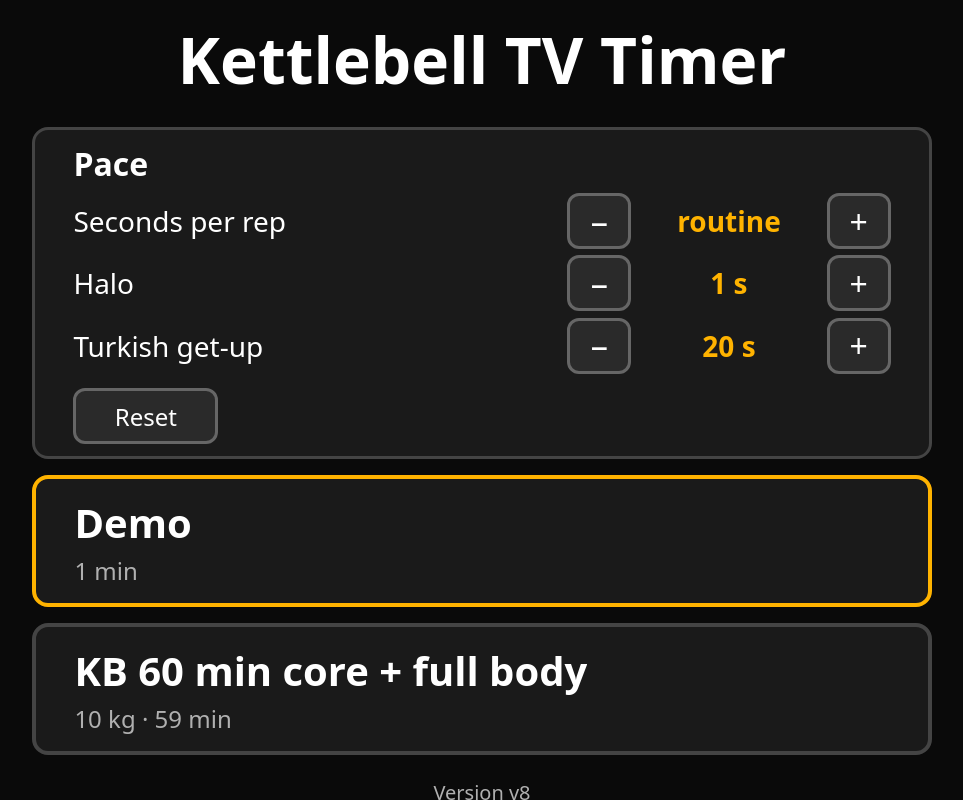
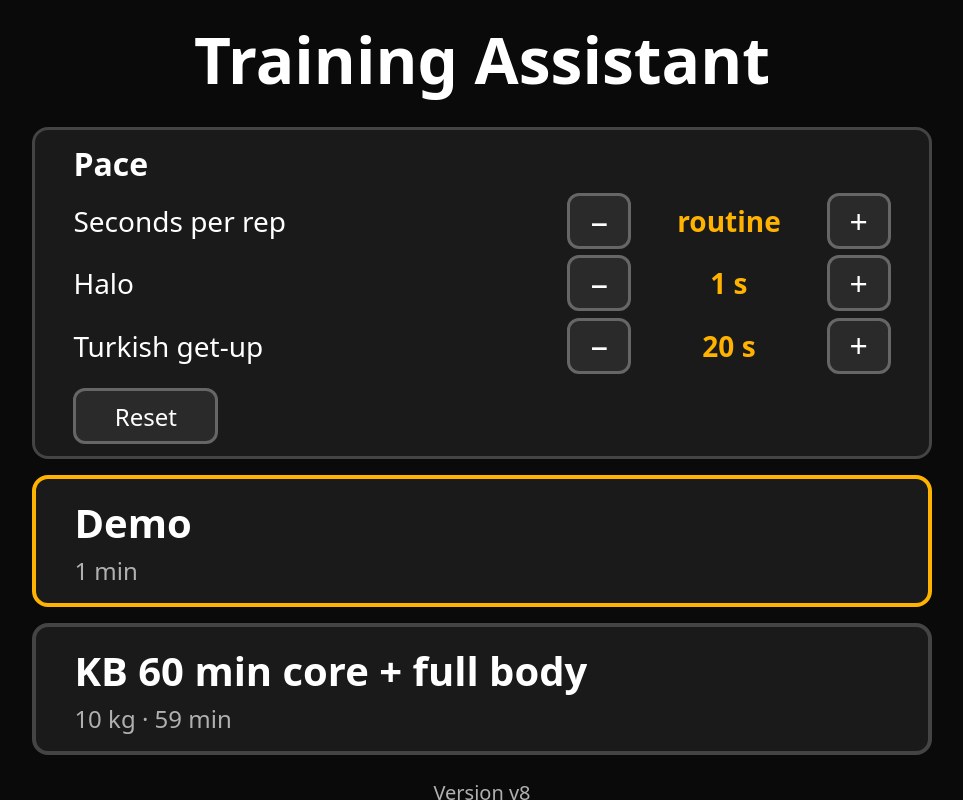
Before and after one commit to anberf/TrainingAssistant, a website: page index.html in a window 1280 px wide. Shown: the whole page, without its empty margins (158-1121 px from the left). Drawn offline with Linux system fonts and the light colour scheme.

Commit message:
Picker: header renamed to Training Assistant
Co-Authored-By: Claude Opus 5.5 <noreply@anthropic.com>

```diff
--- a/index.html
+++ b/index.html
@@ -11,7 +11,7 @@
 <body>
   <main id="app" data-screen="picker" data-theme="idle">
     <section id="screen-picker" class="screen">
-      <h1 id="app-title">Kettlebell TV Timer</h1>
+      <h1 id="app-title">Training Assistant</h1>
       <p id="app-status">No routine loaded</p>
       <div id="pace-panel">
         <h2 id="pace-title">Pace</h2>
```
Also changed, not shown: docs/CHANGELOG.md.
